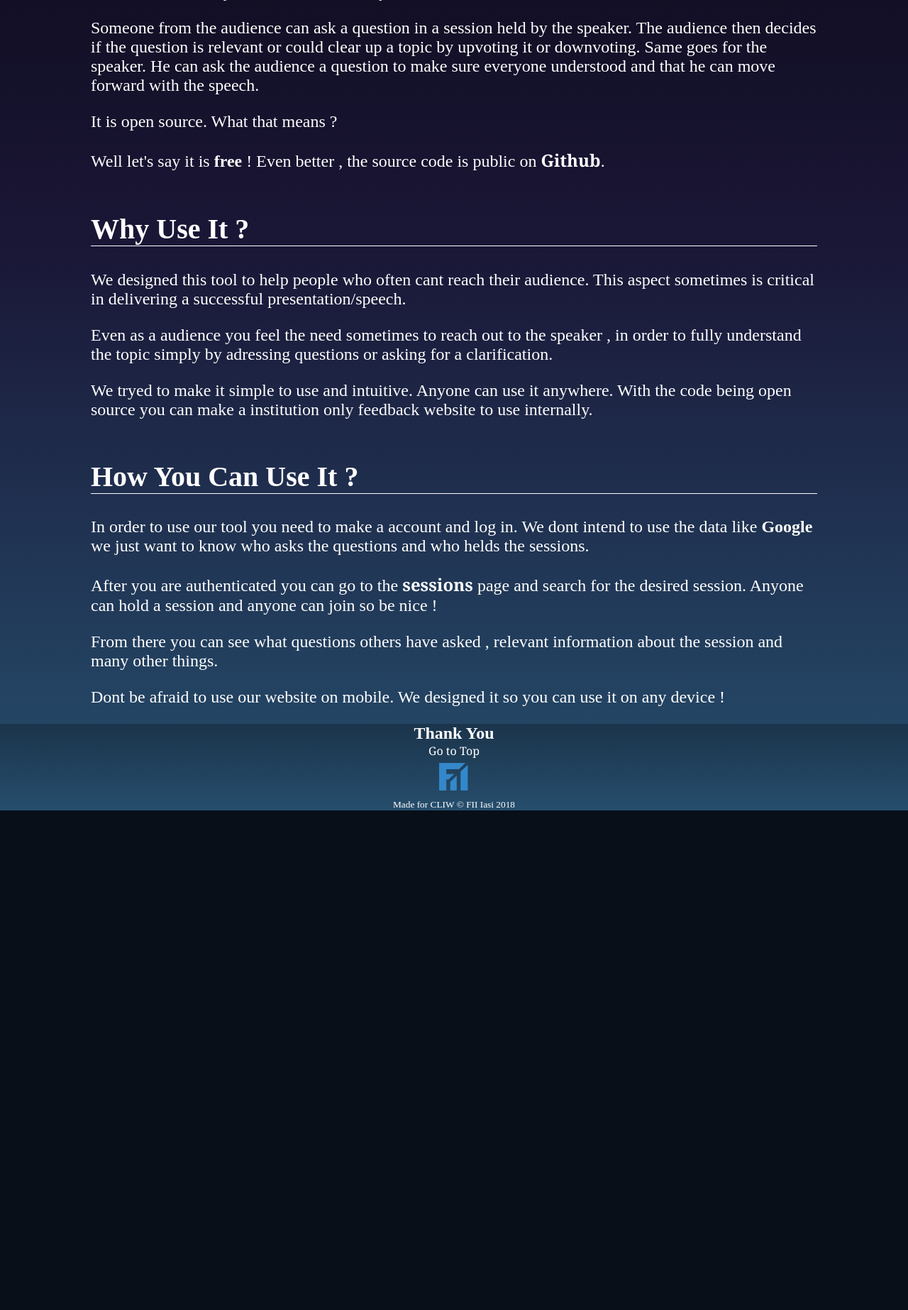
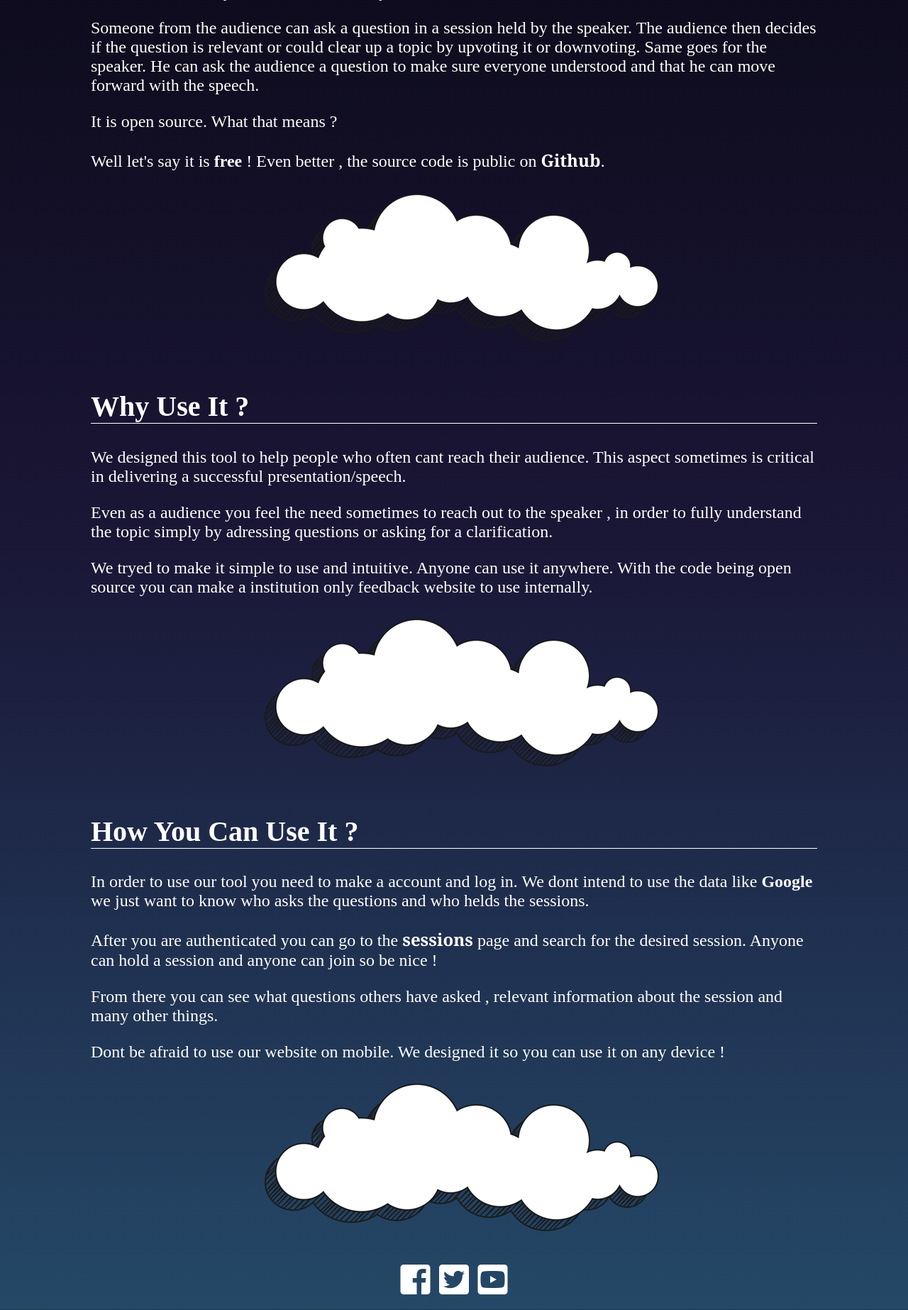
Before and after one commit to cristian1997/CLIW-fert, a PHP site: page / in a window 1280 px wide. Shown: the part 892-2738 px from the top of the page at 71% size. Before the commit the page ends 2034 px from the top, so only its background shows below. Run offline with PHP 8.4, Linux system fonts and the light colour scheme; some libraries are stand-ins or nearby versions.

Commit message:
Separator/SocialMedia

```diff
--- a/index.html
+++ b/index.html
@@ -16,7 +16,7 @@
     <header id="top">
         <div class="header__content">
             <a href="#">
-                <img class="logo" src="https://picsum.photos/200/300/?random" height="50" width="50" alt="Logo">
+                <img class="logo" src="./misc/images/logo.jpg" width="50" height="50" alt="Logo">
             </a>
             <a href="#" class="header__title">
                 FERT
@@ -119,6 +119,9 @@
                         style="font-size:1em;">Github</strong></a>.
             </p>
         </section>
+        <div class="separator__container">
+            <img src="./misc/images/cloud.png" alt="Separator">
+        </div>
         <section class="info__container" id="Why">
             <h2>Why Use It ?</h2>
             <p>
@@ -134,6 +137,9 @@
                 source you can make a institution only feedback website to use internally.
             </p>
         </section>
+        <div class="separator__container">
+            <img src="./misc/images/cloud.png" alt="Separator">
+        </div>
         <section class="info__container" id="How">
             <h2>How You Can Use It ?</h2>
             <p>
@@ -153,6 +159,20 @@
                 Dont be afraid to use our website on mobile. We designed it so you can use it on any device !
             </p>
         </section>
+        <div class="separator__container">
+            <img src="./misc/images/cloud.png" alt="Separator">
+        </div>
+        <div class="socialmedia__container">
+            <a href="https://facebook.com/">
+                <i class="fab fa-facebook-square"></i>
+            </a>
+            <a href="https://twitter.com/">
+                <i class="fab fa-twitter-square"></i>
+            </a>
+            <a href="https://youtube.com/">
+                <i class="fab fa-youtube-square"></i>
+            </a>
+        </div>
         <footer>
             <h2>
                 Thank You
--- a/style/style.css
+++ b/style/style.css
@@ -135,6 +135,11 @@ a {
     font-size: 1.5em;
 }
 
+.socialmedia__container {
+    font-size: 3em;
+    margin-bottom: 10px;
+}
+
 footer {
     width: 100%;
     display: flex;
@@ -182,6 +187,11 @@ footer * {
         display: flex;
         flex-direction: column;
 
+    }
+
+    .separator__container img {
+        width: 90vw;
+        height: 30vw;
     }
 
     .header__main-bar ul {
```
Also changed, not shown: misc/images/cloud.png (added), misc/images/logo.jpg (added).
